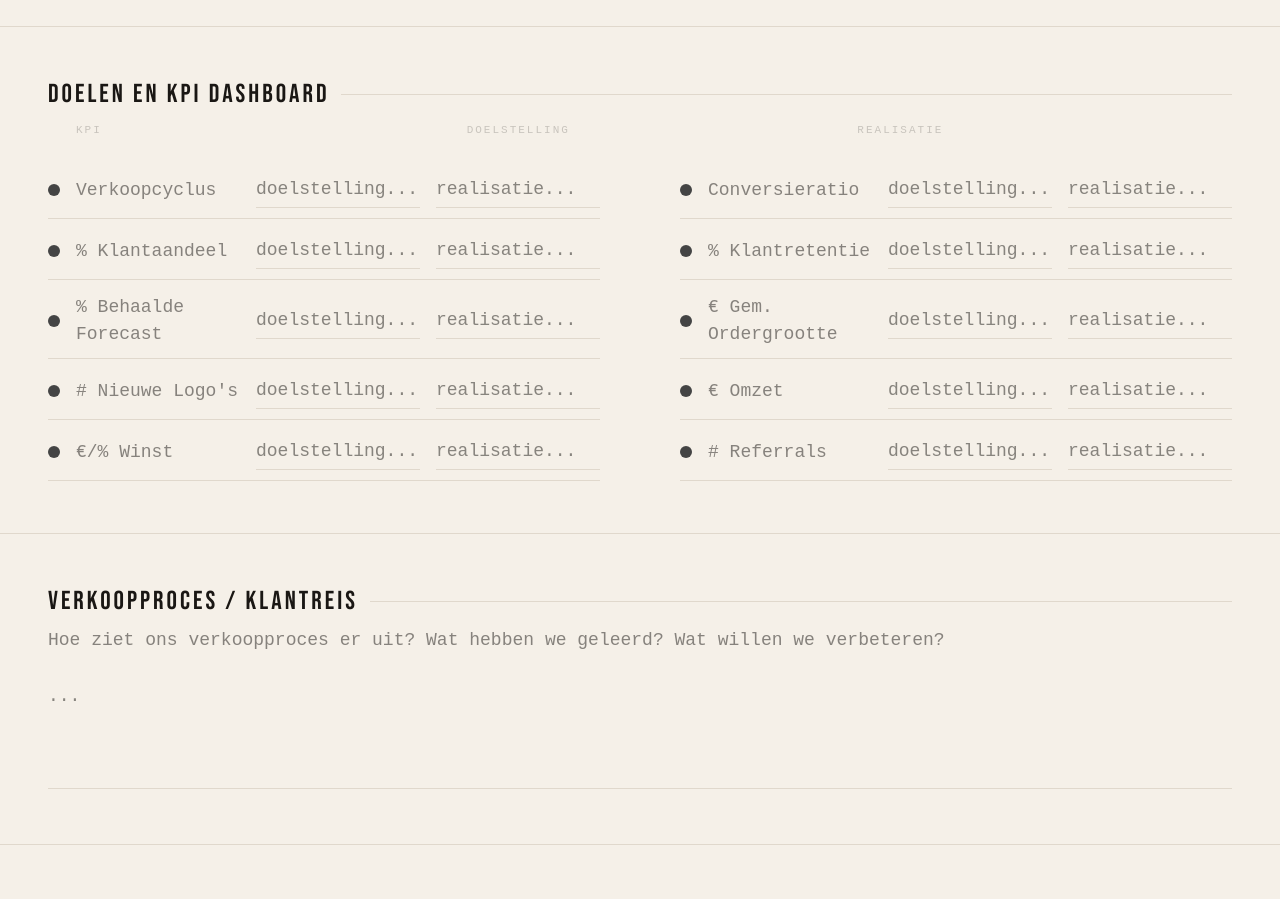
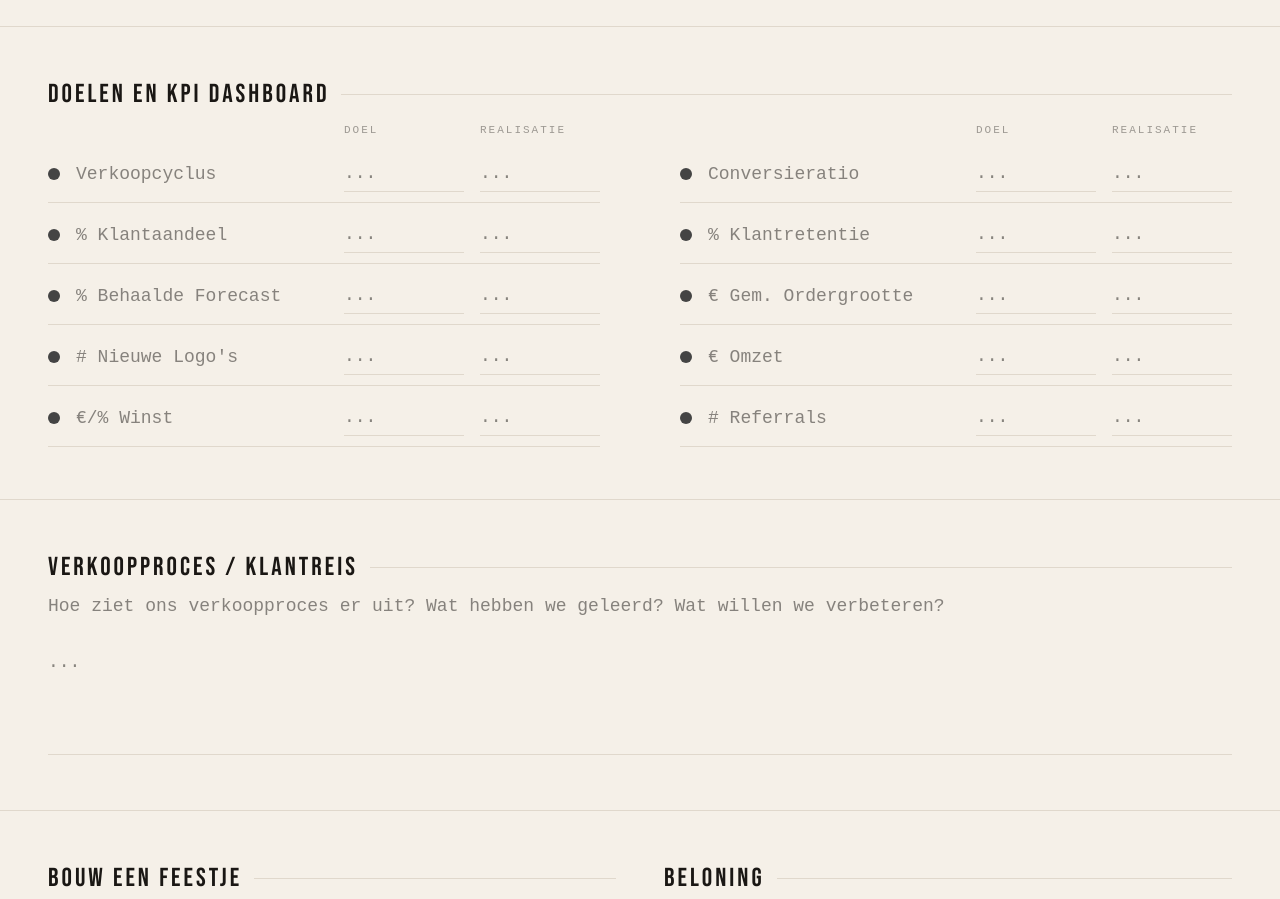
Before and after one commit to arnoceo-ops/arno-blog, a Next.js app: page /canvas/uitvoering in a window 1280 px wide. Shown: the part 2960-3859 px from the top of the page. Built offline with nearby package versions, Linux system fonts and the light colour scheme; no server answers.

Commit message:
kpi dashboard cleanup - doel/realisatie kolommen, geen arnobot

```diff
--- a/app/canvas/uitvoering/page.tsx
+++ b/app/canvas/uitvoering/page.tsx
@@ -225,12 +225,11 @@ function TrafficDot({ color }: { color: string }) {
 }
 
 // KpiRow met traffic light + doelstelling / realisatie
-function KpiRowWithLight({ id, label, feedback, loading, onArnoBot, doelVal, realVal, onDoelChange, onRealChange, onDoelBlur, onRealBlur }: Omit<FieldProps, 'value' | 'onChange' | 'onBlur' | 'type' | 'sub'> & {
+function KpiRowWithLight({ id, label, doelVal, realVal, onDoelChange, onRealChange, onDoelBlur, onRealBlur }: Omit<FieldProps, 'value' | 'onChange' | 'onBlur' | 'type' | 'sub' | 'feedback' | 'loading' | 'onArnoBot'> & {
   doelVal: string; realVal: string
   onDoelChange: (v: string) => void; onRealChange: (v: string) => void
   onDoelBlur: () => void; onRealBlur: () => void
 }) {
-  const hasAnswer = !!realVal.trim()
   const doel = parseFloat(doelVal.replace(',', '.'))
   const real = parseFloat(realVal.replace(',', '.'))
   const hasLight = !isNaN(doel) && !isNaN(real) && doel > 0
@@ -240,18 +239,13 @@ function KpiRowWithLight({ id, label, feedback, loading, onArnoBot, doelVal, rea
 
   return (
     <div style={{ marginBottom: '4px' }}>
-      <div style={{ display: 'grid', gridTemplateColumns: '12px 1fr 1fr 1fr', alignItems: 'center', gap: '16px', borderBottom: '1px solid #e0d8cc', padding: '10px 0' }}>
+      <div style={{ display: 'grid', gridTemplateColumns: '12px 1fr 120px 120px', alignItems: 'center', gap: '16px', borderBottom: '1px solid #e0d8cc', padding: '10px 0' }}>
         <TrafficDot color={color} />
         <span style={{ ...MONO18, opacity: 0.5 }}>{label}</span>
-        <input style={inputStyle} value={doelVal} onChange={e => onDoelChange(e.target.value)} onBlur={onDoelBlur} placeholder="doelstelling..." />
-        <input style={inputStyle} value={realVal} onChange={e => onRealChange(e.target.value)} onBlur={onRealBlur} placeholder="realisatie..." />
+        <input style={inputStyle} value={doelVal} onChange={e => onDoelChange(e.target.value)} onBlur={onDoelBlur} placeholder="..." />
+        <input style={inputStyle} value={realVal} onChange={e => onRealChange(e.target.value)} onBlur={onRealBlur} placeholder="..." />
       </div>
-      {hasAnswer && (
-        <button style={{ ...s.arnobotBtn, opacity: loading ? 0.4 : 0.7, marginLeft: '28px' }} onClick={() => !loading && onArnoBot(id, label, '')}>
-          {loading ? '→ ARNOBOT DENKT...' : feedback ? '→ OPNIEUW VRAGEN' : '→ ARNOBOT'}
-        </button>
-      )}
-      {feedback && !loading && <ArnobotBox text={feedback} onClose={() => onArnoBot(id, '__clear__', '')} style={{ marginLeft: '28px' }} />}
+      {/* ARNOBOT — tijdelijk uitgeschakeld, later terugzetten */}
     </div>
   )
 }
@@ -484,11 +478,16 @@ export default function UitvoeringPage() {
       {/* KPI DASHBOARD */}
       <div style={{ ...s.sectionDivider, paddingBottom: '48px' }}>
         <div style={{ ...s.groupLabel, marginBottom: '8px' }}>DOELEN EN KPI DASHBOARD<span style={s.fieldLabelLine} /></div>
-        <div style={{ ...MONO_SUB, marginBottom: '24px', display: 'grid', gridTemplateColumns: '12px 1fr 1fr 1fr', gap: '16px', alignItems: 'center' }}>
-          <span />
-          <span style={{ opacity: 0.4, fontSize: '11px', letterSpacing: '2px' }}>KPI</span>
-          <span style={{ opacity: 0.4, fontSize: '11px', letterSpacing: '2px' }}>DOELSTELLING</span>
-          <span style={{ opacity: 0.4, fontSize: '11px', letterSpacing: '2px' }}>REALISATIE</span>
+
+        <div style={{ display: 'grid', gridTemplateColumns: '1fr 1fr', gap: '0 80px', marginBottom: '8px' }}>
+          {[0,1].map(i => (
+            <div key={i} style={{ display: 'grid', gridTemplateColumns: '12px 1fr 120px 120px', gap: '16px' }}>
+              <span />
+              <span />
+              <span style={{ ...MONO18, opacity: 0.4, fontSize: '11px', letterSpacing: '2px' }}>DOEL</span>
+              <span style={{ ...MONO18, opacity: 0.4, fontSize: '11px', letterSpacing: '2px' }}>REALISATIE</span>
+            </div>
+          ))}
         </div>
         <div style={{ display: 'grid', gridTemplateColumns: '1fr 1fr', gap: '0 80px' }}>
           {KPI_IDS.map(id => (
@@ -496,9 +495,6 @@ export default function UitvoeringPage() {
               key={id}
               id={id}
               label={ALL_FIELDS.find(x => x.id === id)?.label ?? id}
-              feedback={arnobotFeedback[id] || ''}
-              loading={arnobotLoading[id] || false}
-              onArnoBot={handleArnoBot}
               doelVal={kpiTargets[id]?.doel || ''}
               realVal={kpiTargets[id]?.real || ''}
               onDoelChange={v => handleTargetChange(id, 'doel', v)}
```
